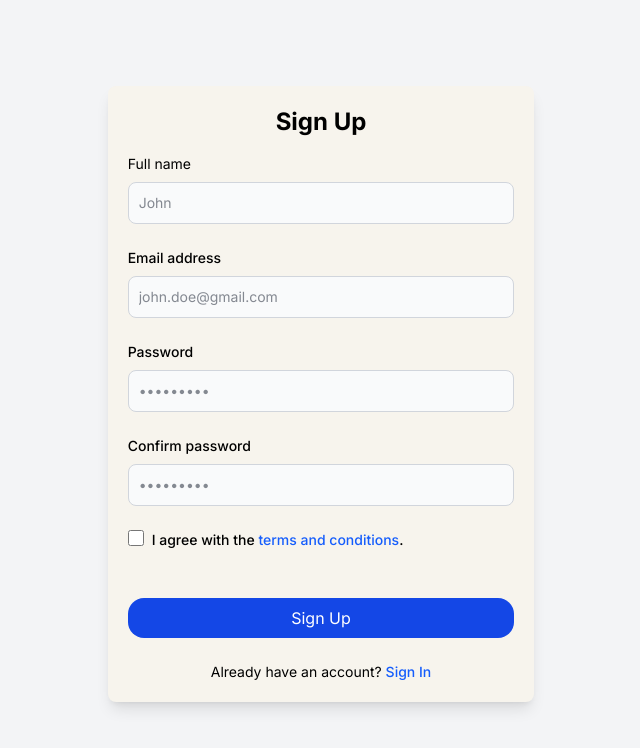
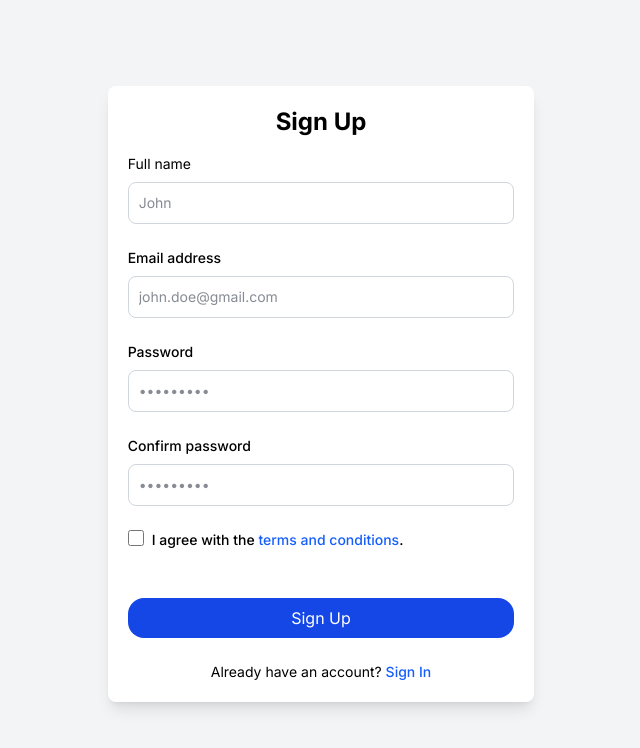
Before and after one commit to VishnuGPT/Medium, a React (Vite) app: page /signup in a window 1280 px wide. Shown: the top 748 px of the page, without its empty margins (319-959 px from the left). Built offline with nearby package versions, Linux system fonts and the light colour scheme.

Commit message:
styling changes+logout added

```diff
--- a/src/pages/LandingPage.tsx
+++ b/src/pages/LandingPage.tsx
@@ -44,6 +44,7 @@ const LandingPage = () => {
 
   if (isTokenValid) {
     navigate('/dashboard');
+    return <Mainpage />;
   }
 
   return (
@@ -63,7 +64,7 @@ const LandingPage = () => {
             Start Reading
           </button>
         </div>
-        <div className='hidden lg:block h-[85vh] w-full absolute z-10 right-0'>
+        <div className='hidden lg:flex h-[85vh] w-1/2 absolute top-0 right-0'>
           <img className='h-full w-full object-cover object-center' src={image} alt="Landing" />
         </div>
       </div>
--- a/src/pages/Mainpage.tsx
+++ b/src/pages/Mainpage.tsx
@@ -102,7 +102,7 @@ const Mainpage = () => {
                             <button className='text-lg hover:text-gray-700 hover:cursor-pointer text-gray-400'>Profile</button>
                             <button className='text-lg hover:text-gray-700 hover:cursor-pointer text-gray-400'>My Stories</button>
                         </div>
-                        <button className='text-lg hover:bg-red-400 p-2 rounded-2xl hover:cursor-pointer hover:font-semibold hover:text-white text-gray-400'>Logout</button>
+                        <button onClick={() => { localStorage.removeItem('token'); navigate('/'); }} className='text-lg hover:bg-red-400 p-2 rounded-2xl hover:cursor-pointer hover:font-semibold hover:text-white text-gray-400'>Logout</button>
                     </div>
                 </motion.div>
             )}
--- a/src/pages/SignIn.tsx
+++ b/src/pages/SignIn.tsx
@@ -1,11 +1,13 @@
 import React, { useState } from 'react';
 import axios from 'axios';
 import { useNavigate } from 'react-router-dom';
+import { LoadingOverlay } from '../assets/components/LoadingOverlay';
+
 const SignIn = () => {
   const Navigate = useNavigate();
   const [loading, setLoading] = useState(false);
-  const[error, setError] = useState(false);
-  const [errorName,setErrorName] = useState('');
+  const [error, setError] = useState(false);
+  const [errorName, setErrorName] = useState('');
   const [formDataError, setFormDataError] = useState({
     email: false,
     password: false,
@@ -23,7 +25,6 @@ const SignIn = () => {
   const handleSubmit = (e: React.FormEvent) => {
     setLoading(true);
     e.preventDefault();
-    //regex for email validation(gmail.com only)
     const emailRegex = /^[a-zA-Z0-9._%+-]+@gmail\.com$/;
     if (!emailRegex.test(formData.email)) {
       setFormDataError(prev => ({ ...prev, email: true }));
@@ -32,7 +33,6 @@ const SignIn = () => {
     if (formDataError.email) {
       setLoading(false);
       alert('Please enter valid email');
-
       return;
     } else {
       axios.post(`${import.meta.env.VITE_API_URL}/api/v1/user/signin`, {
@@ -48,36 +48,33 @@ const SignIn = () => {
         .catch(error => {
           setLoading(false);
           setError(true);
-          setErrorName(error.response.data.message);
+          setErrorName(error.response?.data?.message || "Something went wrong");
         });
+    }
+  };
 
-      // If using Create React App, use this instead:
-      // axios.post(`${process.env.REACT_APP_API_URL}/api/v1/user/signup`, { ... })
-    }
+  if (loading) {
+    return <LoadingOverlay />;
   }
 
-
-  if (loading) {
-    return <div>Loading...</div>
-  }
   return (
-    <div className='flex flex-col items-center justify-center h-screen bg-gray-100 py-50'>
-      <form onSubmit={handleSubmit} className="grid gap-6 mb-6 md:grid-cols-1 bg-black rounded-lg shadow-lg lg:w-1/3 p-5 m-3">
+    <div className='flex flex-col items-center justify-center h-screen bg-white py-50'>
+      <form onSubmit={handleSubmit} className="grid gap-6 mb-6 md:grid-cols-1 bg-[rgb(247,244,237)] rounded-lg shadow-lg lg:w-1/3 p-5 m-3">
 
         <div>
-          <h2 className="text-2xl font-semibold text-white mb-4 text-center">Sign In</h2>
+          <h2 className="text-2xl font-semibold text-black mb-4 text-center">Sign In</h2>
         </div>
 
         <div>
-          <label className="block mb-2 text-sm font-medium text-gray-900 dark:text-white">Email address</label>
+          <label className="block mb-2 text-sm text-black">Email address</label>
           <input
             type="email"
             name="email"
             value={formData.email}
             onChange={handleChange}
             className={formDataError.email
-              ? "bg-red-50 border-2 border-red-500 text-sm rounded-lg block w-full p-2.5  focus:ring-red-500 hover:border-red-500 focus:ring-2 "
-              : "bg-gray-50 border border-gray-300 text-gray-900 text-sm rounded-lg block w-full p-2.5 dark:bg-gray-700 dark:border-gray-600 dark:text-white"
+              ? "bg-red-50 border-2 border-red-500 text-sm rounded-lg block w-full p-2.5 focus:ring-red-500 hover:border-red-500 focus:ring-2"
+              : "bg-gray-50 border border-gray-300 text-gray-900 text-sm rounded-lg block w-full p-2.5"
             }
             placeholder="john.doe@gmail.com"
             required
@@ -85,26 +82,30 @@ const SignIn = () => {
         </div>
 
         <div>
-          <label className="block mb-2 text-sm font-medium text-gray-900 dark:text-white">Password</label>
+          <label className="block mb-2 text-sm text-black">Password</label>
           <input
             type="password"
             name="password"
             value={formData.password}
             onChange={handleChange}
             className={formDataError.password
-              ? "bg-red-50 border-2 border-red-500 text-sm rounded-lg block w-full p-2.5  focus:ring-red-500 hover:border-red-500 focus:ring-2 "
-              : "bg-gray-50 border border-gray-300 text-gray-900 text-sm rounded-lg block w-full p-2.5 dark:bg-gray-700 dark:border-gray-600 dark:text-white"
-            } placeholder="•••••••••"
+              ? "bg-red-50 border-2 border-red-500 text-sm rounded-lg block w-full p-2.5 focus:ring-red-500 hover:border-red-500 focus:ring-2"
+              : "bg-gray-50 border border-gray-300 text-gray-900 text-sm rounded-lg block w-full p-2.5"
+            }
+            placeholder="•••••••••"
             required
           />
         </div>
-        <button type="submit"  className="bg-blue-700 p-2 rounded-2xl text-center cursor-pointer text-white hover:bg-blue-800 w-full">
+
+        <button type="submit" className="bg-blue-700 p-2 rounded-2xl text-center cursor-pointer text-white hover:bg-blue-800 w-full">
           Sign In
         </button>
-        <p className="text-sm font-light text-center text-gray-500 dark:text-gray-400">
-          Create account now!! <a href="/signup" className="font-medium text-blue-600 hover:underline dark:text-blue-500">Sign Up</a>
+
+        <p className="text-sm font-light text-center text-black">
+          Create account now!! <a href="/signup" className="font-medium text-blue-600 hover:underline">Sign Up</a>
         </p>
-        {error && <p className="text-red-500 text-sm text-center animate-pulse">{errorName}</p>}
+
+        {error && <p className="text-sm font-light text-center text-red-500 animate-pulse">{errorName}</p>}
       </form>
     </div>
   );
--- a/src/pages/SignUp.tsx
+++ b/src/pages/SignUp.tsx
@@ -1,7 +1,8 @@
 import React, { useState } from 'react';
 import axios from 'axios';
 import { useNavigate } from 'react-router-dom';
-import {LoadingOverlay} from '../assets/components/LoadingOverlay'
+import { LoadingOverlay } from '../assets/components/LoadingOverlay';
+
 const SignUp = () => {
   const [loading, setLoading] = useState(false);
   const [error, setError] = useState(false);
@@ -26,9 +27,8 @@ const SignUp = () => {
   const handleSubmit = (e: React.FormEvent) => {
     setLoading(true);
     e.preventDefault();
-    //regex for email validation(gmail.com only)
     const emailRegex = /^[a-zA-Z0-9._%+-]+@gmail\.com$/;
-    if (!emailRegex.test(formData.email) ) {
+    if (!emailRegex.test(formData.email)) {
       setFormDataError(prev => ({ ...prev, email: true }));
       setError(true);
       setErrorName('Invalid email format');
@@ -56,17 +56,17 @@ const SignUp = () => {
       .catch(error => {
         setLoading(false);
         setError(true);
-          setErrorName(error.response.data.message);
+        setErrorName(error.response?.data?.message || 'Something went wrong');
       });
+  };
 
-
-  }
-  if(loading) {
+  if (loading) {
     return <LoadingOverlay />;
   }
+
   return (
-    <div className='flex flex-col items-center justify-center h-screen bg-gray-100 py-50'>
-      <form onSubmit={handleSubmit} className="grid gap-6 mb-6 md:grid-cols-1 bg-[rgb(247,244,237)] rounded-lg shadow-lg lg:w-1/3 p-5 m-3">
+    <div className="flex flex-col items-center justify-center h-screen bg-gray-100 py-50">
+      <form onSubmit={handleSubmit} className="grid gap-6 mb-6 md:grid-cols-1 bg-white rounded-lg shadow-lg lg:w-1/3 p-5 m-3">
 
         <div>
           <h2 className="text-2xl font-semibold text-black mb-4 text-center">Sign Up</h2>
@@ -77,7 +77,7 @@ const SignUp = () => {
             name="fullName"
             value={formData.fullName}
             onChange={handleChange}
-            className="bg-gray-50 border border-gray-300 text-gray-900 text-sm rounded-lg block w-full p-2.5 dark:bg-gray-700 dark:border-gray-600 dark:text-white"
+            className="bg-white border border-gray-300 text-gray-900 text-sm rounded-lg block w-full p-2.5 focus:ring-blue-500 focus:border-blue-500"
             placeholder="John"
             required
           />
@@ -91,8 +91,8 @@ const SignUp = () => {
             value={formData.email}
             onChange={handleChange}
             className={formDataError.email
-              ? "bg-red-50 border-2 border-red-500 text-sm rounded-lg block w-full p-2.5  focus:ring-red-500 hover:border-red-500 focus:ring-2 "
-              : "bg-gray-50 border border-gray-300 text-gray-900 text-sm rounded-lg block w-full p-2.5 dark:bg-gray-700 dark:border-gray-600 dark:text-white"
+              ? "bg-red-50 border-2 border-red-500 text-sm rounded-lg block w-full p-2.5 focus:ring-red-500 hover:border-red-500 focus:ring-2"
+              : "bg-white border border-gray-300 text-gray-900 text-sm rounded-lg block w-full p-2.5 focus:ring-blue-500 focus:border-blue-500"
             }
             placeholder="john.doe@gmail.com"
             required
@@ -107,9 +107,10 @@ const SignUp = () => {
             value={formData.password}
             onChange={handleChange}
             className={formDataError.password
-              ? "bg-red-50 border-2 border-red-500 text-sm rounded-lg block w-full p-2.5  focus:ring-red-500 hover:border-red-500 focus:ring-2 "
-              : "bg-gray-50 border border-gray-300 text-gray-900 text-sm rounded-lg block w-full p-2.5 dark:bg-gray-700 dark:border-gray-600 dark:text-white"
-            } placeholder="•••••••••"
+              ? "bg-red-50 border-2 border-red-500 text-sm rounded-lg block w-full p-2.5 focus:ring-red-500 hover:border-red-500 focus:ring-2"
+              : "bg-white border border-gray-300 text-gray-900 text-sm rounded-lg block w-full p-2.5 focus:ring-blue-500 focus:border-blue-500"
+            }
+            placeholder="•••••••••"
             required
           />
         </div>
@@ -122,27 +123,30 @@ const SignUp = () => {
             value={formData.confirmPassword}
             onChange={handleChange}
             className={formDataError.password
-              ? "bg-red-50 border-2 border-red-500 text-sm rounded-lg block w-full p-2.5  focus:ring-red-500 hover:border-red-500 focus:ring-2 "
-              : "bg-gray-50 border border-gray-300 text-gray-900 text-sm rounded-lg block w-full p-2.5 dark:bg-gray-700 dark:border-gray-600 dark:text-white"
-            } placeholder="•••••••••"
+              ? "bg-red-50 border-2 border-red-500 text-sm rounded-lg block w-full p-2.5 focus:ring-red-500 hover:border-red-500 focus:ring-2"
+              : "bg-white border border-gray-300 text-gray-900 text-sm rounded-lg block w-full p-2.5 focus:ring-blue-500 focus:border-blue-500"
+            }
+            placeholder="•••••••••"
             required
           />
         </div>
 
         <div className="flex items-start mb-6">
-          <input id="remember"  type="checkbox" className="w-4 h-4 mr-2 cursor-pointer" required />
+          <input id="remember" type="checkbox" className="w-4 h-4 mr-2 cursor-pointer" required />
           <label className="text-sm font-medium text-black">
-            I agree with the <a href="#" className="text-blue-600 hover:underline dark:text-blue-500">terms and conditions</a>.
+            I agree with the <a href="#" className="text-blue-600 hover:underline">terms and conditions</a>.
           </label>
         </div>
 
-        <button type="submit"  className="bg-blue-700 p-2 rounded-2xl text-center cursor-pointer text-white hover:bg-blue-800 w-full">
+        <button type="submit" className="bg-blue-700 p-2 rounded-2xl text-center cursor-pointer text-white hover:bg-blue-800 w-full">
           Sign Up
         </button>
+
         <p className="text-sm font-light text-center text-black">
-          Already have an account? <a href="/signin" className="font-medium cursor-pointer text-blue-600 hover:underline dark:text-blue-500">Sign In</a>
+          Already have an account? <a href="/signin" className="font-medium text-blue-600 hover:underline">Sign In</a>
         </p>
-        {error && <p className="text-sm font-light text-center text-red-500 dark:text-red-400 animate-pulse">{errorName === 'Invalid input' ? 'Password Should be atleast 6 characters long' : errorName}</p>}
+
+        {error && <p className="text-sm font-light text-center text-red-500 animate-pulse">{errorName === 'Invalid input' ? 'Password should be at least 6 characters long' : errorName}</p>}
       </form>
     </div>
   );
```
Lines whose indentation alone changed are shown as unchanged.
